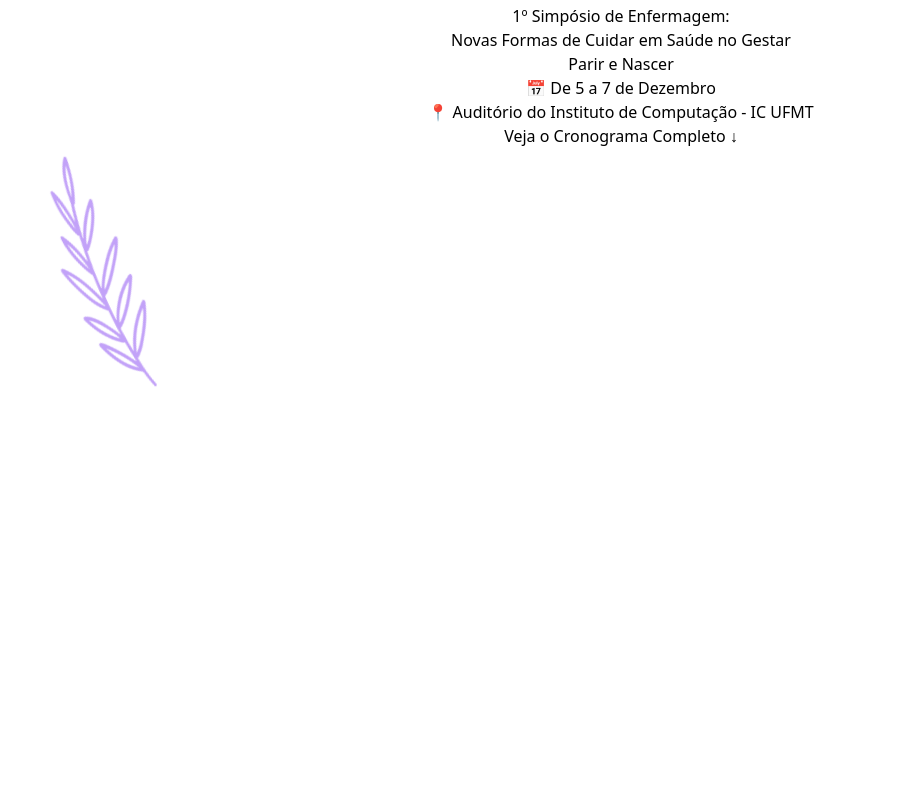
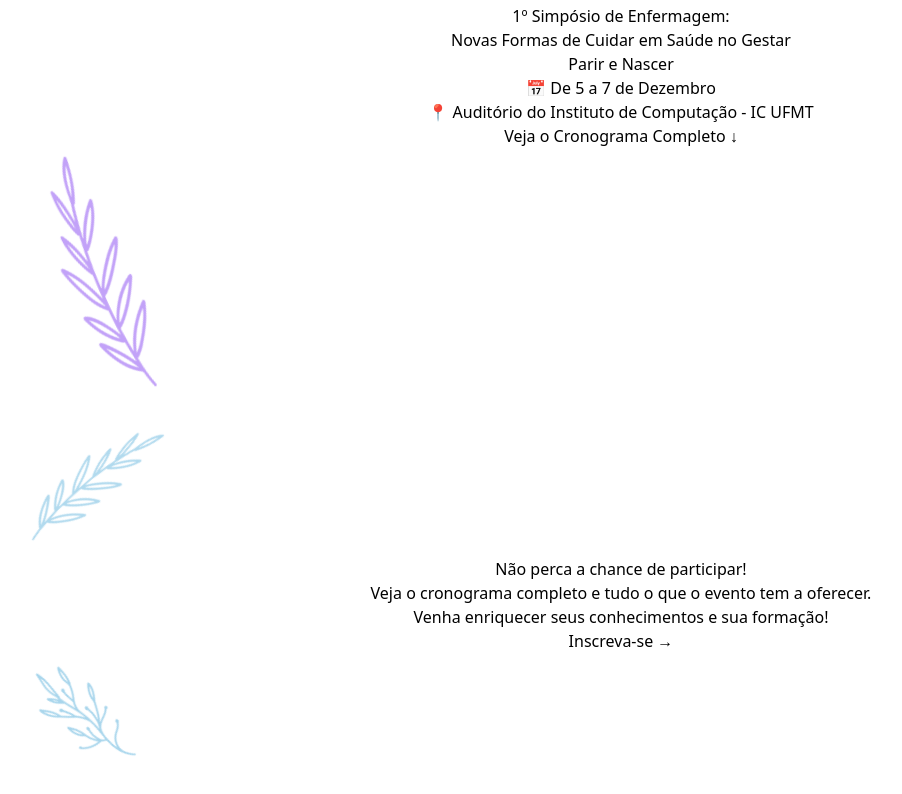
Before and after one commit to Siegepan/SIEGEPAN, a React (Vite) app: page / in a window 1280 px wide. Shown: the part 432-1226 px from the top of the page, without its empty margins (19-921 px from the left). Before the commit the page ends 870 px from the top, so only its background shows below. Built offline with nearby package versions, Linux system fonts and the light colour scheme.

Commit message:
feat: adicionando as plantas

```diff
--- a/src/App.jsx
+++ b/src/App.jsx
@@ -1,11 +1,13 @@
 import "./App.css";
 import SIEGEPAN from "./componentes/HEROPAGE2";
+import NAO_PERCA_A_CHANCE_DE_PARTICIPAR from "./componentes/NAO_PERCA_A_CHANCE_DE_PARTICIPAR";
 function App() {
   return (
     <>
 
       <div>
       <SIEGEPAN />
+      <NAO_PERCA_A_CHANCE_DE_PARTICIPAR/>
       </div>
     </>
   );
--- a/src/componentes/NAO_PERCA_A_CHANCE_DE_PARTICIPAR.jsx
+++ b/src/componentes/NAO_PERCA_A_CHANCE_DE_PARTICIPAR.jsx
@@ -1,19 +1,13 @@
 import React from "react";
+import planta3 from "../assets/planta1-azul.svg"; // Importação da planta3
+import planta2 from "../assets/planta2-azul.svg"; // Importação da planta2
 
 const NAO_PERCA_A_CHANCE_DE_PARTICIPAR = () => {
   return (
     <section className="relative max-w-2xl mx-auto p-6 border border-pink-300 rounded-lg text-center bg-white shadow-md">
       {/* Elemento decorativo no canto superior esquerdo */}
       <div className="absolute -top-4 -left-4 text-pink-300">
-        <svg
-          xmlns="http://www.w3.org/2000/svg"
-          className="w-8 h-8"
-          fill="none"
-          viewBox="0 0 24 24"
-          stroke="currentColor"
-        >
-          <path strokeLinecap="round" strokeLinejoin="round" strokeWidth="2" d="M4 6h16M4 12h16M4 18h16" />
-        </svg>
+       <img src={planta2} alt="" />
       </div>
 
       {/* Conteúdo principal */}
@@ -38,15 +32,7 @@ const NAO_PERCA_A_CHANCE_DE_PARTICIPAR = () => {
 
       {/* Elemento decorativo no canto inferior direito */}
       <div className="absolute -bottom-4 -right-4 text-pink-300">
-        <svg
-          xmlns="http://www.w3.org/2000/svg"
-          className="w-8 h-8"
-          fill="none"
-          viewBox="0 0 24 24"
-          stroke="currentColor"
-        >
-          <path strokeLinecap="round" strokeLinejoin="round" strokeWidth="2" d="M4 6h16M4 12h16M4 18h16" />
-        </svg>
+        <img src={planta3} alt="" />
       </div>
     </section>
   );
```
